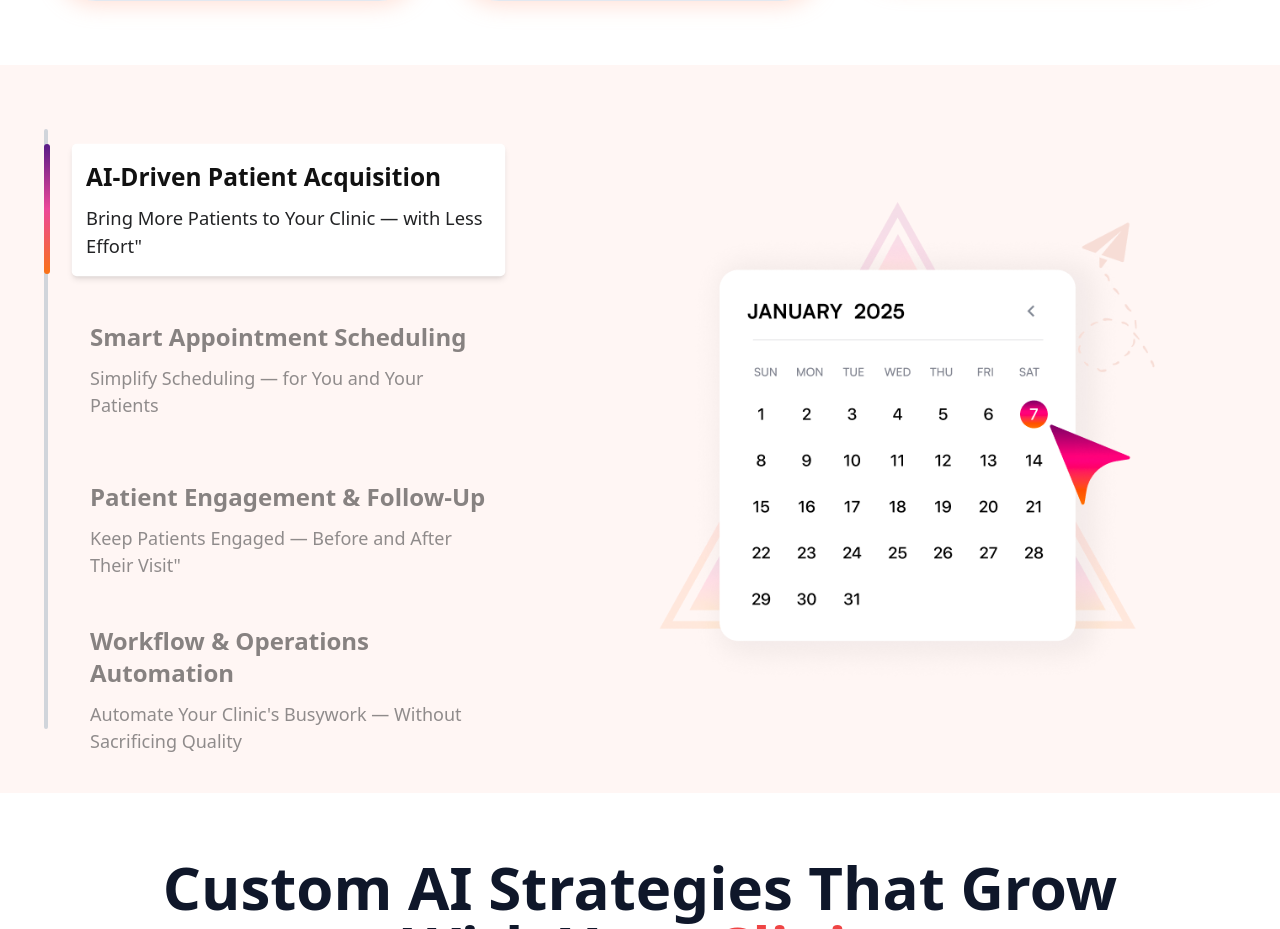
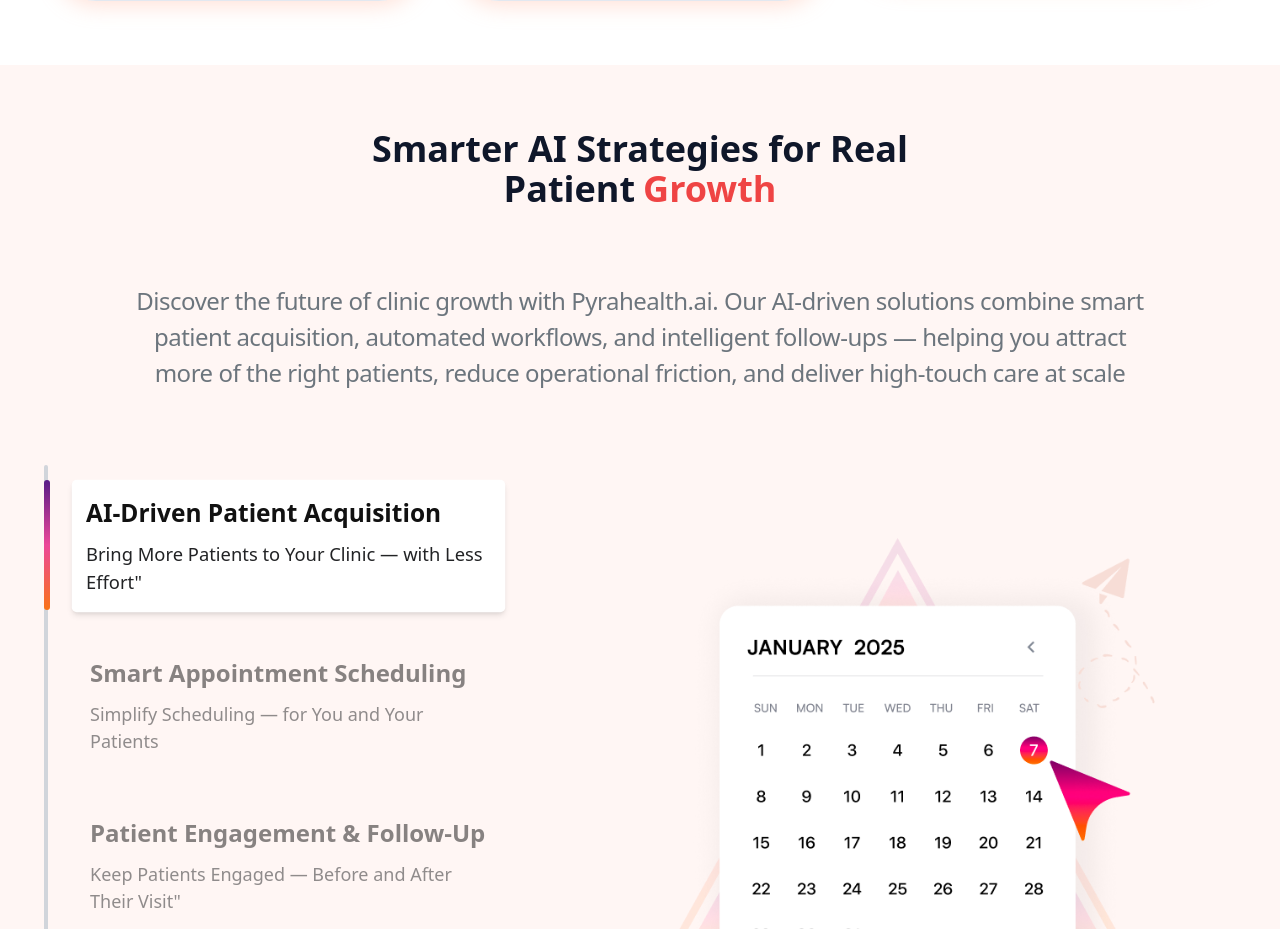
Before and after one commit to asherDn-Official/pyrahealth.ai, a React (Vite) app: page / in a window 1280 px wide. Shown: the part 2105-3034 px from the top of the page. Built offline with nearby package versions, Linux system fonts and the light colour scheme.

Commit message:
Update StrategySection.jsx

```diff
--- a/src/screens/LandingPage/sections/CustomStrategiesSection/componets/sections/StrategySection.jsx
+++ b/src/screens/LandingPage/sections/CustomStrategiesSection/componets/sections/StrategySection.jsx
@@ -75,7 +75,28 @@ export const StrategySection = () => {
   return (
     <section className="flex w-full items-center justify-center px-4 sm:px-6 py-8 lg:py-16 bg-[#fff6f4]">
       <div className="flex flex-col w-full max-w-[1244px] items-center gap-12 lg:gap-[74px]">
-        {/* ... (keep your header and description) */}
+         <h1 className="text-4xl font-bold text-center max-w-2xl">
+          Smarter AI Strategies for Real Patient
+          <span className="text-red-500 pl-2">Growth</span>
+        </h1>
+        <div className="flex flex-col w-full max-w-[1178px] items-center gap-4 lg:gap-5">
+          <p className="max-w-[1016px] text-[#6c757d] text-lg sm:text-xl lg:text-2xl text-center tracking-[-0.48px] leading-7 lg:leading-9">
+            Discover the future of clinic growth with{" "}
+            <a
+              rel="noopener noreferrer"
+              target="_blank"
+              className="text-[#6c757d] hover:underline"
+            >
+              Pyrahealth.ai
+            </a>
+            . Our AI-driven solutions combine smart patient acquisition,
+            automated workflows, and intelligent follow-ups — helping you
+            attract more of the right patients, reduce operational friction,
+            and deliver high-touch care at scale
+          </p>
+        </div>
+
+
 
         <div className="flex flex-col xl:flex-row w-full items-center justify-center gap-12 lg:gap-[92px]">
           <div
```
